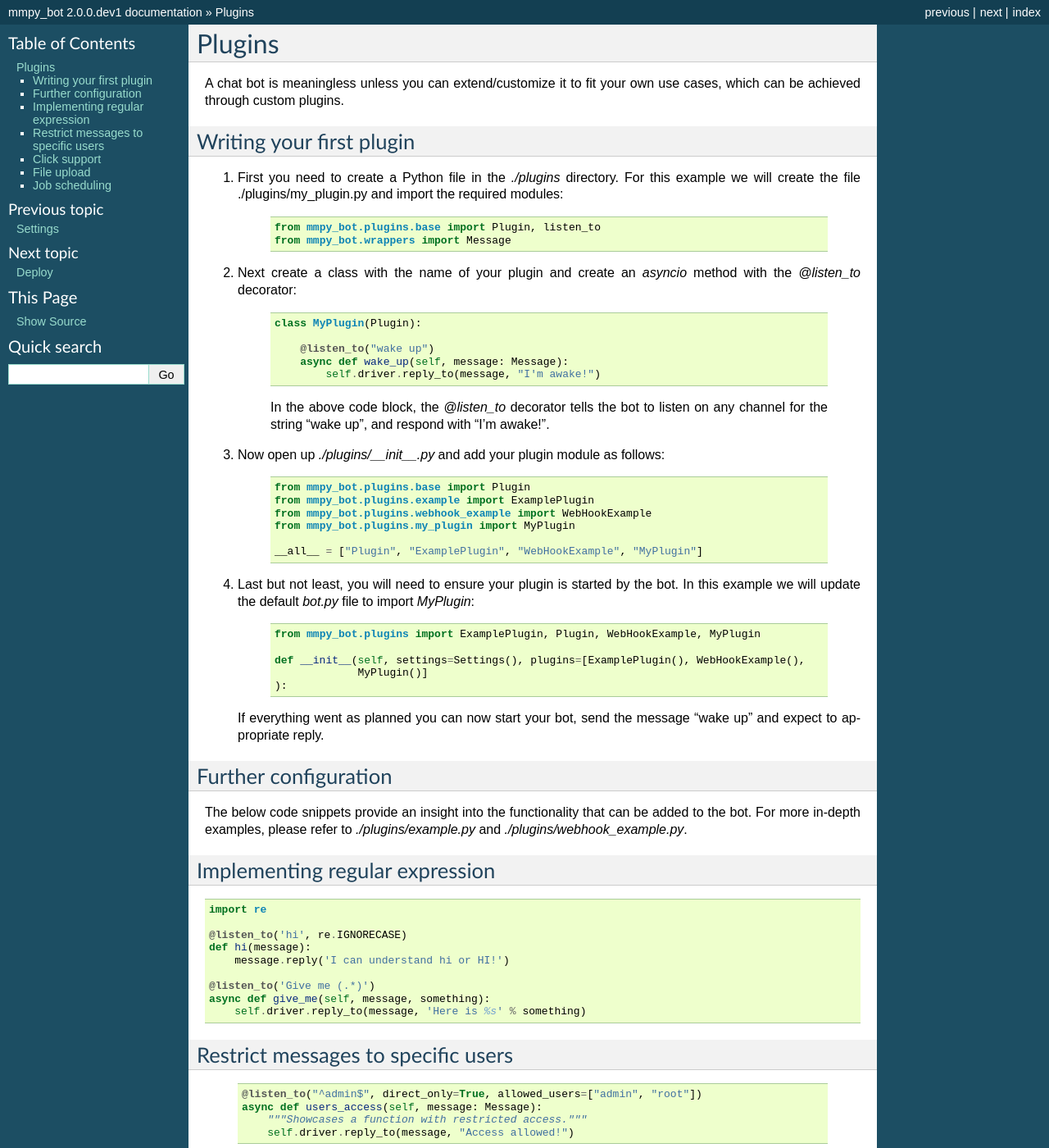
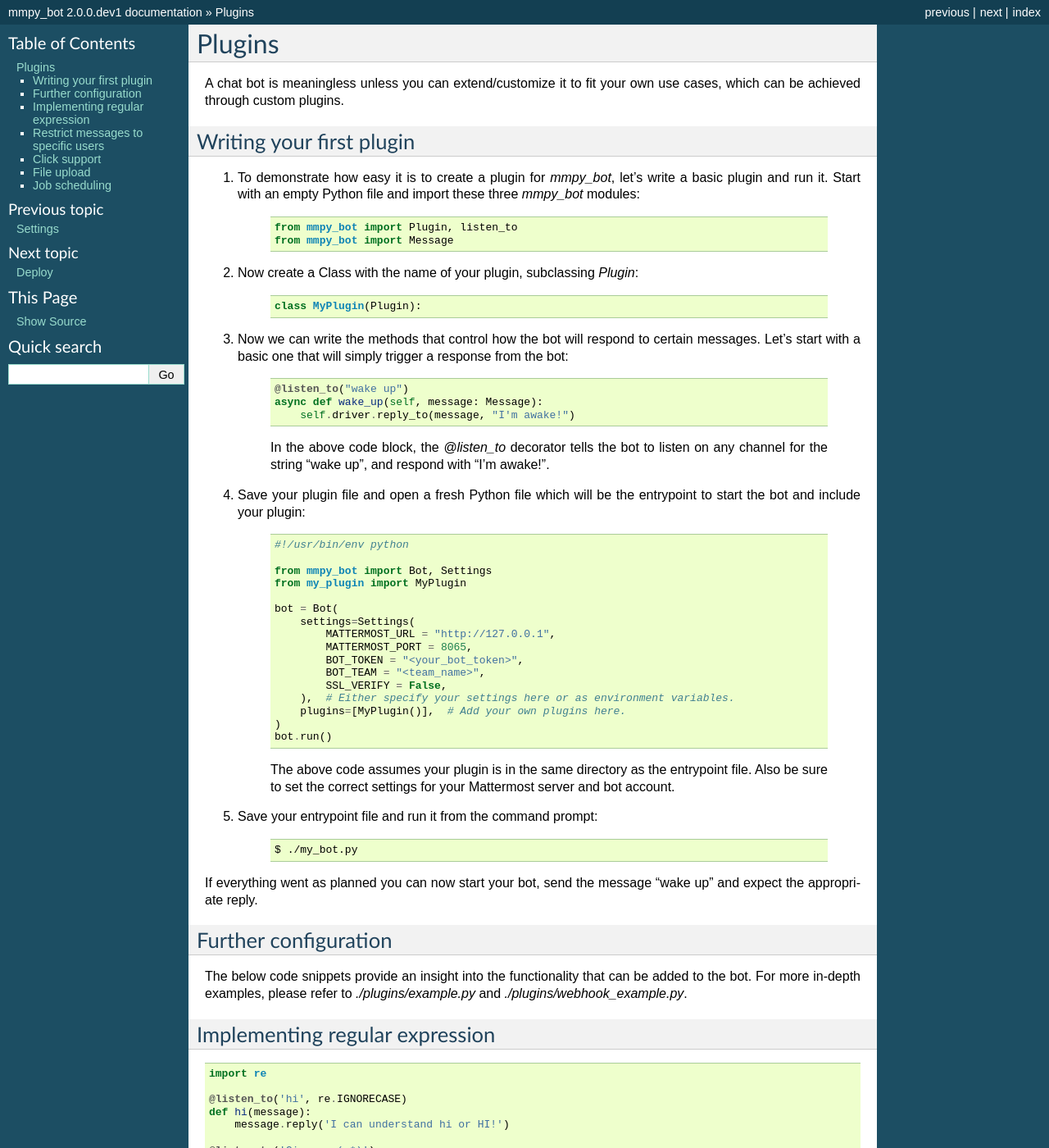
Before and after one commit to attzonko/mmpy_bot, a Sphinx documentation site: the page built from docs/plugins.rst, in a window 1280 px wide and 1400 px high. Shown: the whole window at 82% size. Built offline with Sphinx 7.4.7, drawn with Linux system fonts in a browser that asks for light colours; pages that are not in the unit, such as notebooks, are missing from menus; some of the changed text lies outside the part shown.

Commit message:
Implement suggestions and other improvements to plugins.rst.

```diff
--- a/docs/plugins.rst
+++ b/docs/plugins.rst
@@ -6,50 +6,59 @@ A chat bot is meaningless unless you can extend/customize it to fit your own use
 Writing your first plugin
 -------------------------
 
-#. First you need to create a Python file in the `./plugins` directory. For this example we will create the file ./plugins/my_plugin.py and
-   import the required modules:
+#. To demonstrate how easy it is to create a plugin for `mmpy_bot`, let's write a basic plugin and run it. Start with an empty Python file and import these three `mmpy_bot` modules:
 
     .. code-block:: python
 
-        from mmpy_bot.plugins.base import Plugin, listen_to
-        from mmpy_bot.wrappers import Message
+        from mmpy_bot import Plugin, listen_to
+        from mmpy_bot import Message
 
-
-#. Next create a class with the name of your plugin and create an `asyncio` method with the `@listen_to` decorator:
+#. Now create a Class with the name of your plugin, subclassing `Plugin`:
 
     .. code-block:: python
 
         class MyPlugin(Plugin):
 
-            @listen_to("wake up")
-            async def wake_up(self, message: Message):
-                self.driver.reply_to(message, "I'm awake!")
+#. Now we can write the methods that control how the bot will respond to certain messages. Let's start with a basic one that will simply trigger a response from the bot:
+
+    .. code-block:: python
+
+        @listen_to("wake up")
+        async def wake_up(self, message: Message):
+            self.driver.reply_to(message, "I'm awake!")
 
     In the above code block, the `@listen_to` decorator tells the bot to listen on any channel for the string "wake up", and respond with "I'm awake!".
 
-#. Now open up `./plugins/__init__.py` and add your plugin module as follows:
+#. Save your plugin file and open a fresh Python file which will be the entrypoint to start the bot and include your plugin:
 
     .. code-block:: python
 
-        from mmpy_bot.plugins.base import Plugin
-        from mmpy_bot.plugins.example import ExamplePlugin
-        from mmpy_bot.plugins.webhook_example import WebHookExample
-        from mmpy_bot.plugins.my_plugin import MyPlugin
+        #!/usr/bin/env python
 
-        __all__ = ["Plugin", "ExamplePlugin", "WebHookExample", "MyPlugin"]
+        from mmpy_bot import Bot, Settings
+        from my_plugin import MyPlugin
 
-#. Last but not least, you will need to ensure your plugin is started by the bot. In this example we will update the default `bot.py` file
-   to import `MyPlugin`:
+        bot = Bot(
+            settings=Settings(
+                MATTERMOST_URL = "http://127.0.0.1",
+                MATTERMOST_PORT = 8065,
+                BOT_TOKEN = "<your_bot_token>",
+                BOT_TEAM = "<team_name>",
+                SSL_VERIFY = False,
+            ),  # Either specify your settings here or as environment variables.
+            plugins=[MyPlugin()],  # Add your own plugins here.
+        )
+        bot.run()
 
-    .. code-block:: python
+    The above code assumes your plugin is in the same directory as the entrypoint file. Also be sure to set the correct settings for your Mattermost server and bot account.
 
-        from mmpy_bot.plugins import ExamplePlugin, Plugin, WebHookExample, MyPlugin
+#. Save your entrypoint file and run it from the command prompt:
 
-        def __init__(self, settings=Settings(), plugins=[ExamplePlugin(), WebHookExample(),
-                     MyPlugin()]
-        ):
+    .. code-block:: bash
 
-   If everything went as planned you can now start your bot, send the message "wake up" and expect to appropriate reply.
+        $ ./my_bot.py
+
+If everything went as planned you can now start your bot, send the message "wake up" and expect the appropriate reply.
 
 Further configuration
 ---------------------
@@ -118,6 +127,12 @@ File upload
 Job scheduling
 --------------
 
+mmpy_bot integrates `schedule
+<https://github.com/dbader/schedule/>`_ to provide in-process job scheduling.
+
+With `schedule
+<https://github.com/dbader/schedule/>`_, we can put periodic jobs into waiting queue like this:
+
 .. code-block:: python
 
     @listen_to("^schedule every ([0-9]+)$", re.IGNORECASE, needs_mention=True)
@@ -130,3 +145,23 @@ Job scheduling
         schedule.every(int(seconds)).seconds.do(
             self.driver.reply_to, message, f"Scheduled message every {seconds} seconds!"
         )
+
+    @listen_to('cancel jobs', re.IGNORECASE)
+    def cancel_jobs(message):
+        schedule.clear()
+        self.driver.reply_to('All jobs cancelled.')
+
+The `schedule
+<https://github.com/dbader/schedule/>`_ package provides human-readable APIs to schedule jobs. Check out `schedule.readthedocs.io <https://schedule.readthedocs.io/>`_ for more usage examples.
+
+`schedule
+<https://github.com/dbader/schedule/>`_ is designed for periodic jobs.
+In order to support one-time-only jobs, mmpy_bot has a monkey-patching on integrated
+`schedule
+<https://github.com/dbader/schedule/>`_ package.
+
+We can schedule a one-time-only job by `schedule.once` method.
+You should notice that this method takes a datetime object, which is different from `schedule.every` methods.
+
+The following code example uses `schedule.once` to schedule a job.
+This job will be trigger at `t_time`.
```
